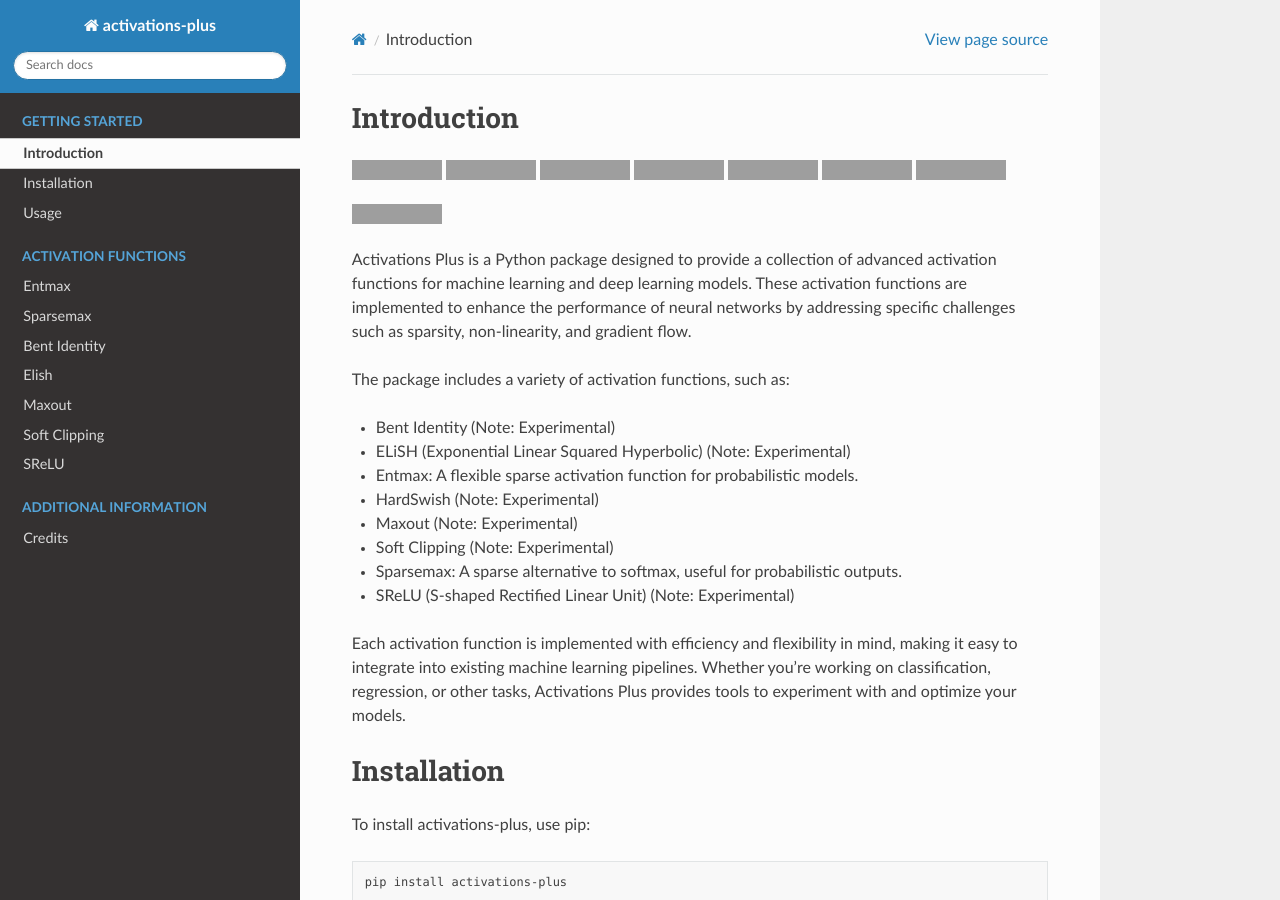
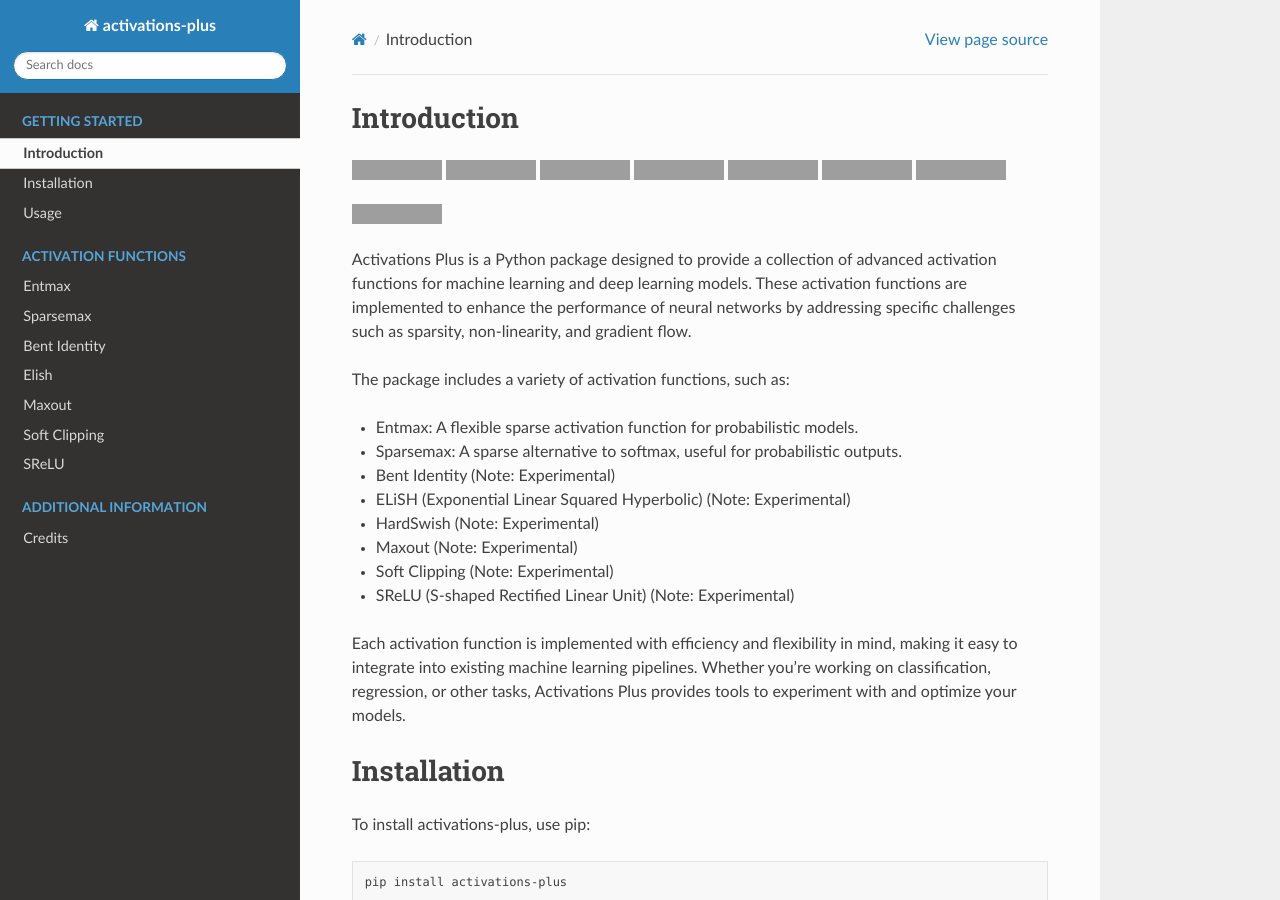
Before and after one commit to DanielAvdar/activations-plus, a Sphinx documentation site: the page built from docs/source/introduction.rst, in a window 1280 px wide and 900 px high, cut to the strip 0-900 px from the top of the window. Built offline with Sphinx 7.4.7 and the Read the Docs theme 3.1.0, drawn with Linux system fonts in a browser that asks for light colours; grey boxes are pictures that could not be loaded.

```diff
--- a/docs/source/introduction.rst
+++ b/docs/source/introduction.rst
@@ -36,13 +36,13 @@ Activations Plus is a Python package designed to provide a collection of advance
 
 The package includes a variety of activation functions, such as:
 
+- Entmax: A flexible sparse activation function for probabilistic models.
+- Sparsemax: A sparse alternative to softmax, useful for probabilistic outputs.
 - Bent Identity (Note: Experimental)
 - ELiSH (Exponential Linear Squared Hyperbolic) (Note: Experimental)
-- Entmax: A flexible sparse activation function for probabilistic models.
 - HardSwish (Note: Experimental)
 - Maxout (Note: Experimental)
 - Soft Clipping (Note: Experimental)
-- Sparsemax: A sparse alternative to softmax, useful for probabilistic outputs.
 - SReLU (S-shaped Rectified Linear Unit) (Note: Experimental)
 
 Each activation function is implemented with efficiency and flexibility in mind, making it easy to integrate into existing machine learning pipelines. Whether you're working on classification, regression, or other tasks, Activations Plus provides tools to experiment with and optimize your models.
```
Also changed, not shown: README.md (+2 -2 lines).
